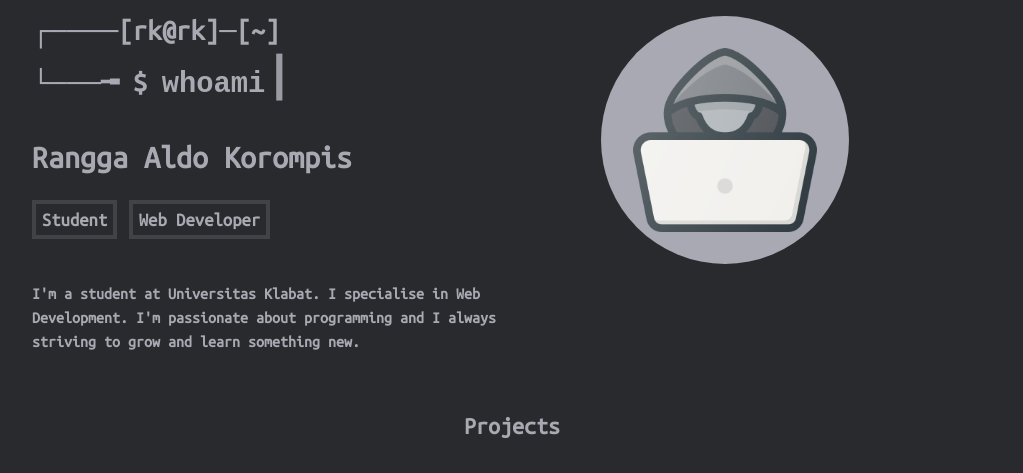
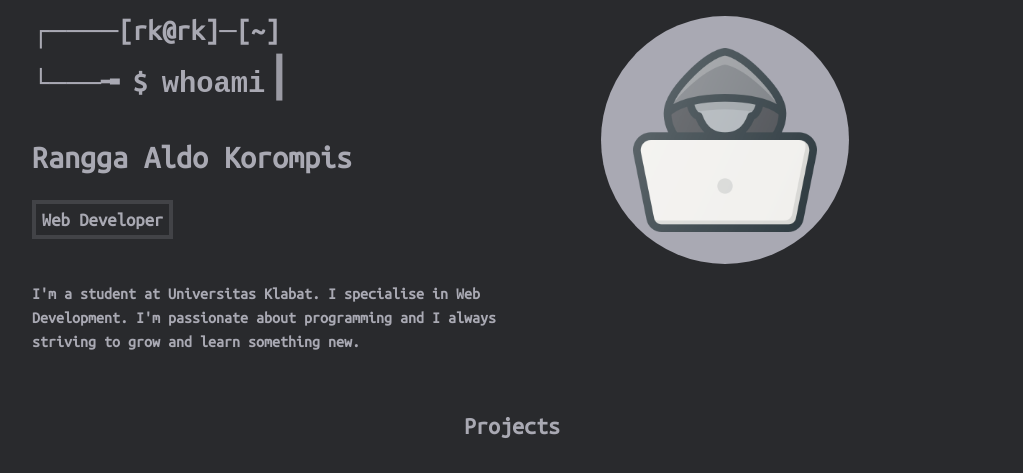
Before and after one commit to r4korompis/personal-CV, a plain HTML site: page index.html in a window 1280 px wide. Shown: the part 74-547 px from the top of the page, without its empty margins (128-1151 px from the left). Drawn offline with nearby package versions, Linux system fonts and the light colour scheme.

Commit message:
remove tag student

```diff
--- a/index.html
+++ b/index.html
@@ -77,7 +77,6 @@
           <div data-aos="fade-right" data-aos-delay="1100">
             <h1 class="title">Rangga Aldo Korompis</h1>
             <div class="taglines">
-              <h3 class="tagline">Student</h3>
               <h3 class="tagline">Web Developer</h3>
             </div>
             <p class="desc">
```
